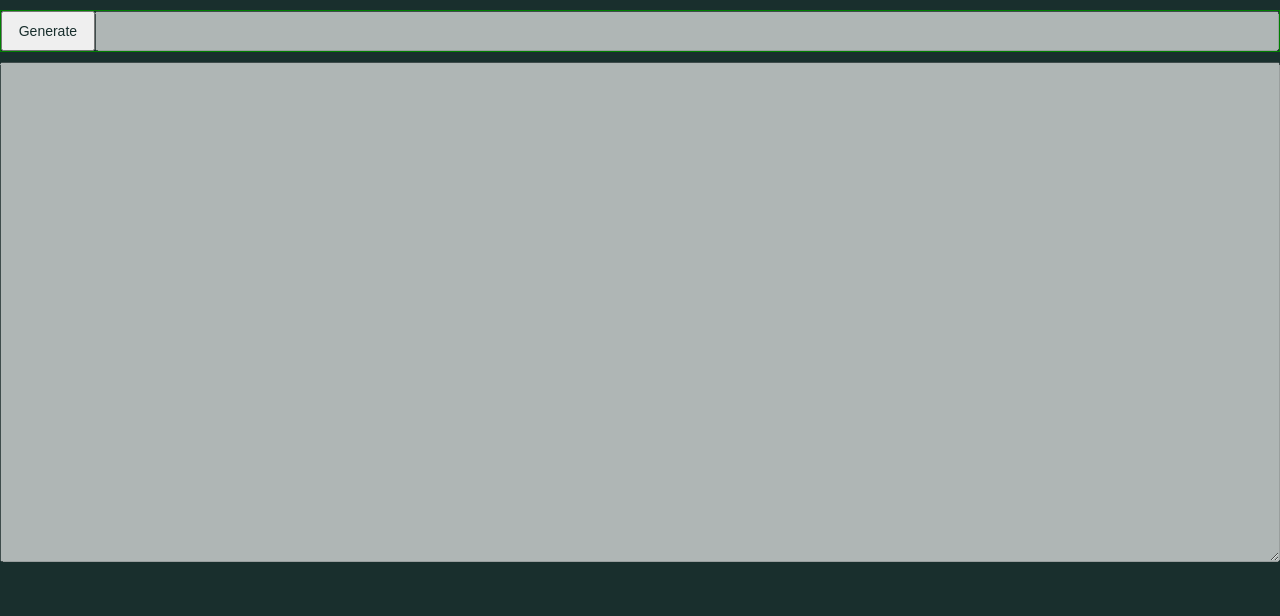
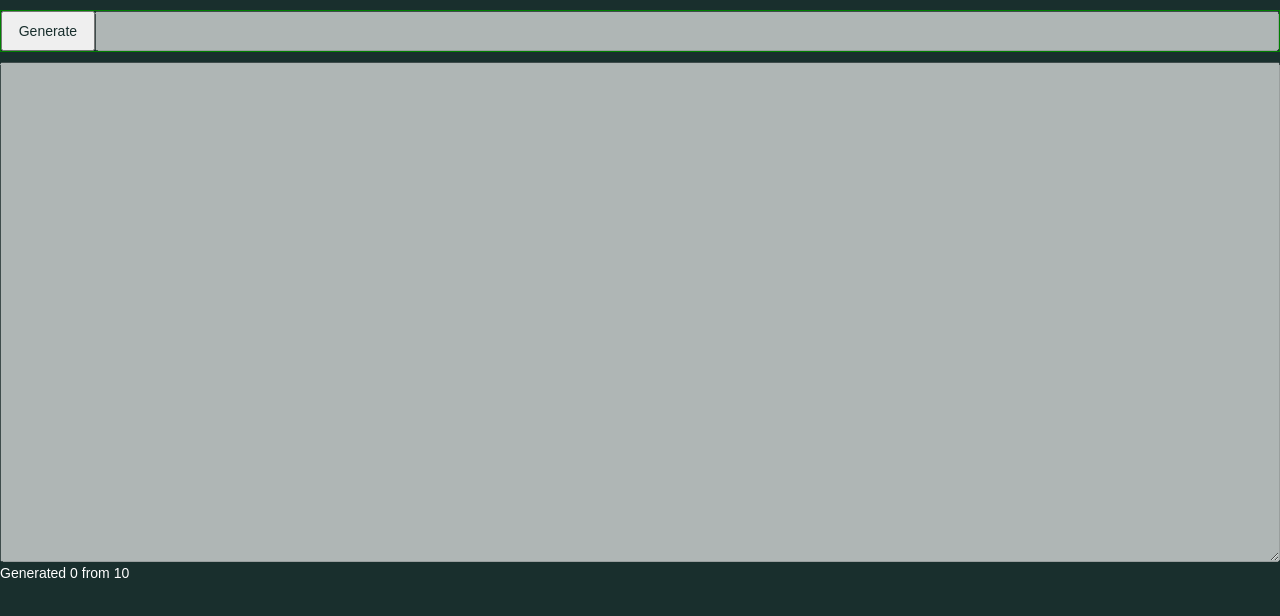
Before and after one commit to KseniyaSokolovskaya/itechart-projects, a React (Create React App) app in the folder randomizer/: page / in a window 1280 px wide. Shown: the top 616 px of the page. Built offline with nearby package versions, Linux system fonts and the light colour scheme; a web font is replaced by a local one.

Commit message:
feat: implement counter

```diff
--- a/randomizer/src/App.tsx
+++ b/randomizer/src/App.tsx
@@ -3,6 +3,7 @@ import * as UsersList from './contexts/UsersList';
 import Button from './components/Button';
 import Input from './components/Input';
 import Textarea from './components/Textarea';
+import Counter from './components/Counter';
 
 const App: React.FC = () => (
   <UsersList.Provider>
@@ -14,6 +15,7 @@ const App: React.FC = () => (
       <div className="app__main">
         <Textarea list={[]} />
       </div>
+      <Counter />
     </div>
   </UsersList.Provider>
 );
--- a/randomizer/src/components/Button/Button.tsx
+++ b/randomizer/src/components/Button/Button.tsx
@@ -39,7 +39,7 @@ const Button: React.FC = () => {
   }
 
   return (
-    <button className="btn" onClick={handleClick}>
+    <button className="btn" onClick={handleClick} disabled={userList.counter === 10}>
       Generate
     </button>
   );
--- /dev/null
+++ b/randomizer/src/components/Counter/Counter.tsx
@@ -0,0 +1,11 @@
+import React from 'react';
+import useUserListContext from '../../contexts/UsersList';
+import './index.scss';
+
+const Counter: React.FC = () => {
+  const count = useUserListContext().counter;
+
+  return <div className="counter">Generated {count} from 10</div>;
+};
+
+export default Counter;
--- /dev/null
+++ b/randomizer/src/components/Counter/index.ts
@@ -0,0 +1,3 @@
+import Counter from './Counter';
+
+export default Counter;
--- a/randomizer/src/contexts/UsersList/Context.ts
+++ b/randomizer/src/contexts/UsersList/Context.ts
@@ -13,6 +13,7 @@ export interface IUserListContext {
   userList: IUser[];
   lastStr: string;
   listStr: string[];
+  counter: number;
   changeUserList: (user: IUser) => void;
 }
 
@@ -20,6 +21,7 @@ const defaultUserList = {
   userList: [],
   lastStr: '',
   listStr: [],
+  counter: 0,
   changeUserList: () => {
     //
   },
--- a/randomizer/src/contexts/UsersList/Provider.tsx
+++ b/randomizer/src/contexts/UsersList/Provider.tsx
@@ -6,7 +6,7 @@ const Provider: React.FC = ({ children }) => {
   const [userList, setUserList] = useState<IUser[]>([]);
   const [lastStr, setLastStr] = useState('');
   const [listStr, setLisStr] = useState<string[]>([]);
-
+  const [counter, setCounter] = useState<number>(0);
 
   function isDuplicateName(user: IUser) {
     return !!userList.find((item: IUser) => item.lastName === user.lastName && item.firstName === user.firstName);
@@ -20,10 +20,11 @@ const Provider: React.FC = ({ children }) => {
 
       setLastStr(str);
       setLisStr((prev) => [...prev, str]);
+      setCounter((prev) => prev + 1);
     }
   }
 
-  const contextValue: IUserListContext = { userList, lastStr, listStr, changeUserList };
+  const contextValue: IUserListContext = { userList, lastStr, listStr, counter, changeUserList };
   return <Context.Provider value={contextValue}>{children} </Context.Provider>;
 };
 
```
Also changed, not shown: randomizer/src/components/Counter/index.scss (added).
